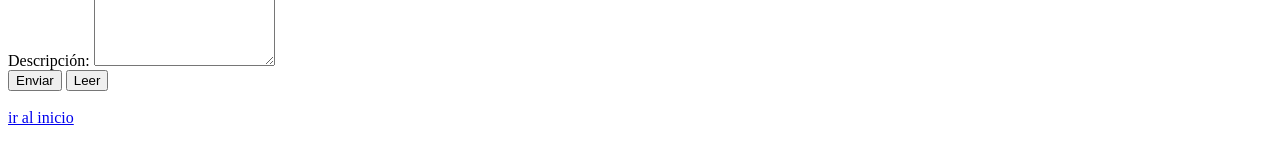
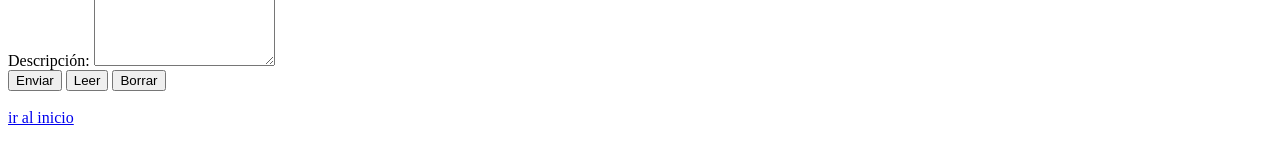
Before and after one commit to AlejaNore/laboratorio_3_Local_Storage, a plain HTML site: page index.html in a window 1280 px wide. Shown: the part 386-546 px from the top of the page. Drawn offline with Linux system fonts and the light colour scheme.

Commit message:
eliminación de una tarea

```diff
--- a/index.html
+++ b/index.html
@@ -28,6 +28,13 @@
             document.getElementById("fechatarea").value   = infoFechaTarea ;
             document.getElementById("horatarea").value  = infoHoraTarea ;
             document.getElementById("destarea").value  = infoDesTarea ;
+        }
+
+        function borrarInfo() {
+            localStorage.removeItem("nomtarea") ;
+            localStorage.removeItem("fechatarea") ;
+            localStorage.removeItem("horatarea") ;
+            localStorage.removeItem("destarea") ;
         }
 
     </script>
@@ -74,6 +81,8 @@
 
             <button onclick="leerInfo()">Leer</button>
 
+            <input type="button" onclick="borrarInfo()" value="Borrar">
+
         </form>
 
         <br>
```
Lines whose indentation alone changed are shown as unchanged.
